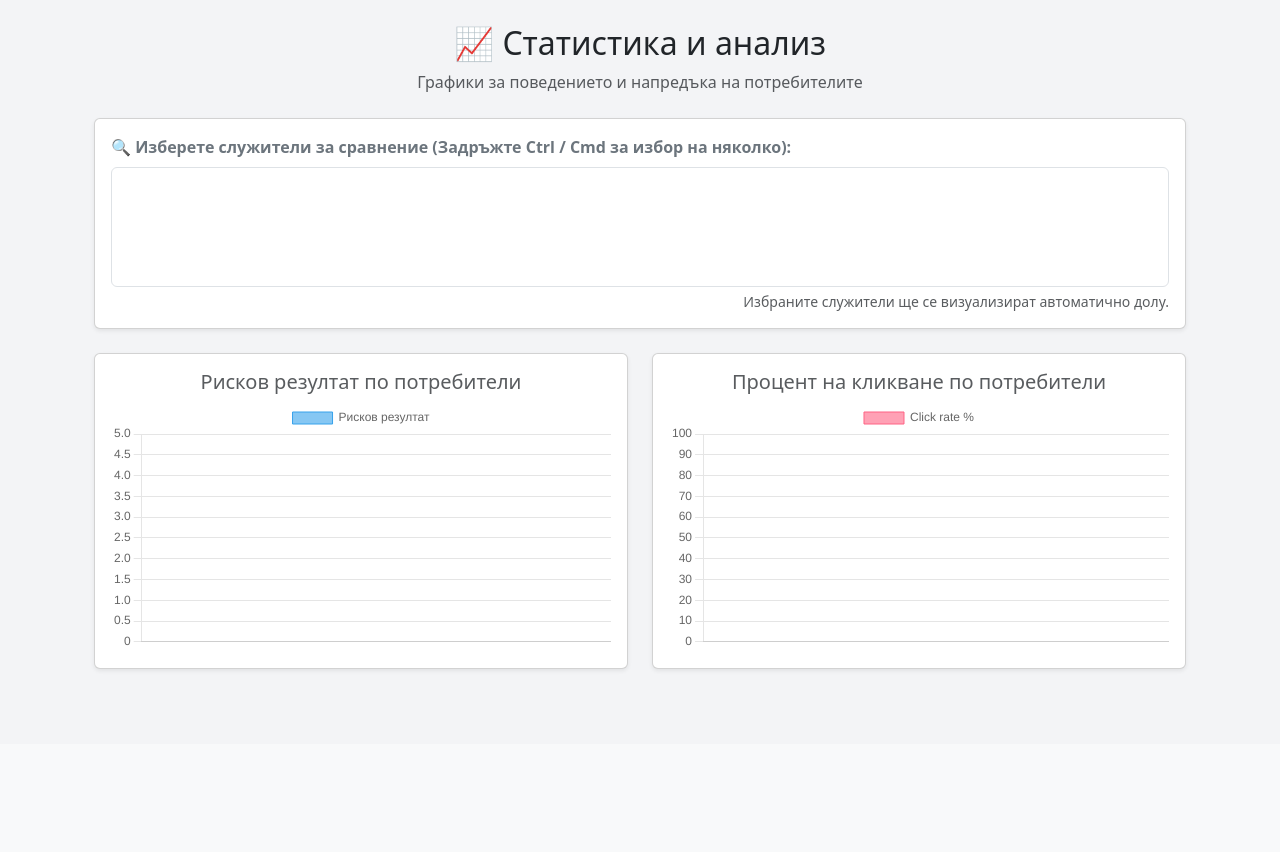
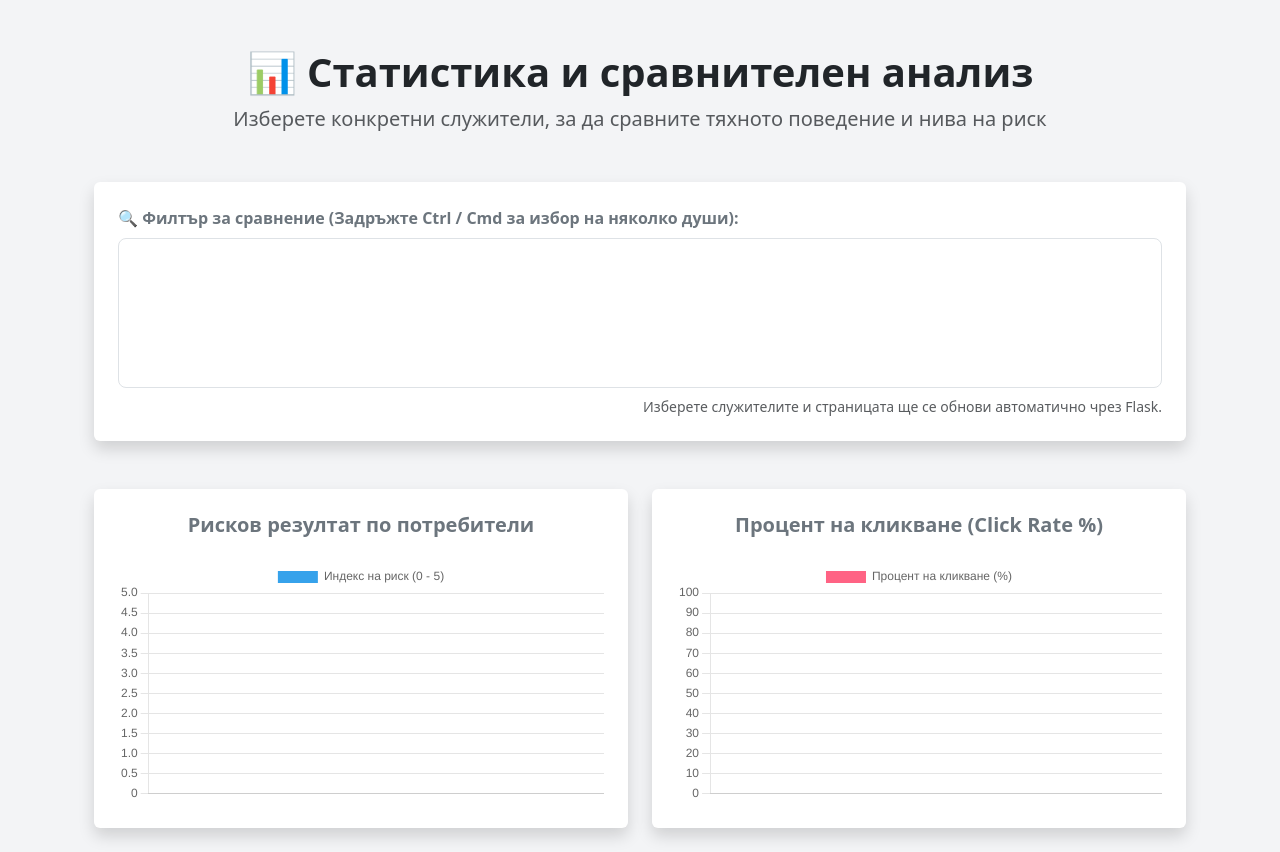
Before and after one commit to alinavvvv/phishing, a Flask app: page /statistics in a window 1280 px wide. Shown: the part 56-908 px from the top of the page. Before the commit the page ends 727 px from the top, so only its background shows below. Run offline with Flask 3, Linux system fonts and the light colour scheme; the visitor is signed in with stand-in values (Sample User, id 1); lists and menus that the app fills with data are empty.

Commit message:
Revamp statistics page layout and functionality

```diff
--- a/templates/statistics.html
+++ b/templates/statistics.html
@@ -1,35 +1,39 @@
 {% extends "base.html" %}
 
 {% block content %}
-<div class="container mt-4" style="max-width: 1200px;">
-    <div class="text-center mb-4">
-        <h2>📈 Статистика и анализ</h2>
-        <p class="text-muted">Графики за поведението и напредъка на потребителите</p>
+<div class="container mt-5" style="max-width: 1200px;">
+    <div class="text-center mb-5">
+        <h2 class="display-6 fw-bold">📊 Статистика и сравнителен анализ</h2>
+        <p class="fs-5 text-muted">Изберете конкретни служители, за да сравните тяхното поведение и нива на риск</p>
     </div>
 
-    <div class="card shadow-sm bg-white p-3 mb-4">
-        <label for="userFilter" class="form-label fw-bold text-secondary">🔍 Изберете служители за сравнение (Задръжте Ctrl / Cmd за избор на няколко):</label>
-        <select id="userFilter" class="form-select" multiple style="height: 120px;">
-            {% for u in all_users %}
-                <option value="{{ u.email }}" data-risk="{{ u.risk_score or 0 }}" data-clickrate="{{ (u.risk_score or 0) * 10 }}">
-                    {{ u.email }} (Риск: {{ u.risk_score or 0 }})
-                </option>
-            {% endfor %}
-        </select>
-        <div class="form-text text-end">Избраните служители ще се визуализират автоматично долу.</div>
+    <div class="card shadow border-0 bg-white p-4 mb-5">
+        <form method="GET" action="{{ url_for('statistics') }}">
+            <label for="userFilter" class="form-label fw-bold text-secondary mb-2">
+                🔍 Филтър за сравнение (Задръжте Ctrl / Cmd за избор на няколко души):
+            </label>
+            <select id="userFilter" name="selected_users" class="form-select fs-5" multiple style="height: 150px; border-radius: 8px;" onchange="this.form.submit()">
+                {% for u in all_users %}
+                    <option value="{{ u.email }}" {% if u.email in selected_emails or (not selected_emails and loop.index <= 5) %}selected{% endif %}>
+                        📧 {{ u.email }} (Риск: {{ u.risk_score or 0 }})
+                    </option>
+                {% endfor %}
+            </select>
+            <div class="form-text text-muted mt-2 text-end">Изберете служителите и страницата ще се обнови автоматично чрез Flask.</div>
+        </form>
     </div>
 
     <div class="row">
-        <div class="col-md-6 mb-4">
-            <div class="card p-3 shadow-sm bg-white">
-                <h5 class="card-title text-muted text-center">Рисков резултат по потребители</h5>
-                <canvas id="riskBarChart" style="max-height: 350px;"></canvas>
+        <div class="col-lg-6 mb-4">
+            <div class="card p-4 shadow border-0 bg-white h-100">
+                <h5 class="fw-bold text-secondary text-center mb-4">Рисков резултат по потребители</h5>
+                <canvas id="riskBarChart" style="max-height: 380px;"></canvas>
             </div>
         </div>
-        <div class="col-md-6 mb-4">
-            <div class="card p-3 shadow-sm bg-white">
-                <h5 class="card-title text-muted text-center">Процент на кликване по потребители</h5>
-                <canvas id="clickRateBarChart" style="max-height: 350px;"></canvas>
+        <div class="col-lg-6 mb-4">
+            <div class="card p-4 shadow border-0 bg-white h-100">
+                <h5 class="fw-bold text-secondary text-center mb-4">Процент на кликване (Click Rate %)</h5>
+                <canvas id="clickRateBarChart" style="max-height: 380px;"></canvas>
             </div>
         </div>
     </div>
@@ -37,82 +41,44 @@
 
 <script src="https://cdn.jsdelivr.net/npm/chart.js"></script>
 <script>
-    const userFilter = document.getElementById('userFilter');
+    // Тук JavaScript-ът е изключително прост и служи само за визуализиране на готовите масиви от Python
+    document.addEventListener("DOMContentLoaded", function() {
 
-    // Дефинираме двете графики глобално
-    let riskChart;
-    let clickRateChart;
-
-    // Функция, която събира избраните данни и обновява графиките
-    function updateCharts() {
-        let labels = [];
-        let riskValues = [];
-        let clickRateValues = [];
-
-        // Вземаме само маркираните (селектирани) опции от менюто
-        const selectedOptions = Array.from(userFilter.selectedOptions);
-
-        // Ако потребителят не е избрал нищо, показваме първите 5 по подразбиране
-        const optionsToDisplay = selectedOptions.length > 0 ? selectedOptions : Array.from(userFilter.options).slice(0, 5);
-
-        optionsToDisplay.forEach(option => {
-            labels.append(option.value);
-            riskValues.append(parseFloat(option.getAttribute('data-risk')));
-            clickRateValues.append(parseFloat(option.getAttribute('data-clickrate')));
+        // Графика 1: Риск (Данните идват директно филтрирани от Flask чрез |tojson)
+        new Chart(document.getElementById('riskBarChart').getContext('2d'), {
+            type: 'bar',
+            data: {
+                labels: {{ labels|tojson }},
+                datasets: [{
+                    label: 'Индекс на риск (0 - 5)',
+                    data: {{ risk_scores|tojson }},
+                    backgroundColor: '#36a2eb',
+                    borderRadius: 5
+                }]
+            },
+            options: {
+                responsive: true,
+                scales: { y: { beginAtZero: true, max: 5 } }
+            }
         });
 
-        // Обновяване на Графика 1 (Рисков резултат)
-        riskChart.data.labels = labels;
-        riskChart.data.datasets[0].data = riskValues;
-        riskChart.update();
-
-        // Обновяване на Графика 2 (Процент на кликване)
-        clickRateChart.data.labels = labels;
-        clickRateChart.data.datasets[0].data = clickRateValues;
-        clickRateChart.update();
-    }
-
-    // Инициализиране на празни графики при зареждане на страницата
-    document.addEventListener("DOMContentLoaded", function() {
-        // Графика 1
-        const ctx1 = document.getElementById('riskBarChart').getContext('2d');
-        riskChart = new Chart(ctx1, {
+        // Графика 2: Кликвания
+        new Chart(document.getElementById('clickRateBarChart').getContext('2d'), {
             type: 'bar',
             data: {
-                labels: [],
+                labels: {{ labels|tojson }},
                 datasets: [{
-                    label: 'Рисков резултат',
-                    data: [],
-                    backgroundColor: 'rgba(54, 162, 235, 0.6)',
-                    borderColor: 'rgba(54, 162, 235, 1)',
-                    borderWidth: 1
+                    label: 'Процент на кликване (%)',
+                    data: {{ click_rates|tojson }},
+                    backgroundColor: '#ff6384',
+                    borderRadius: 5
                 }]
             },
-            options: { scales: { y: { beginAtZero: true, max: 5 } } }
+            options: {
+                responsive: true,
+                scales: { y: { beginAtZero: true, max: 100 } }
+            }
         });
-
-        // Графика 2
-        const ctx2 = document.getElementById('clickRateBarChart').getContext('2d');
-        clickRateChart = new Chart(ctx2, {
-            type: 'bar',
-            data: {
-                labels: [],
-                datasets: [{
-                    label: 'Click rate %',
-                    data: [],
-                    backgroundColor: 'rgba(255, 99, 132, 0.6)',
-                    borderColor: 'rgba(255, 99, 132, 1)',
-                    borderWidth: 1
-                }]
-            },
-            options: { scales: { y: { beginAtZero: true, max: 100 } } }
-        });
-
-        // Стартираме първоначалното зареждане на данните
-        updateCharts();
-
-        // Слушаме за промяна в избора (когато администраторът кликне на друг потребител)
-        userFilter.addEventListener('change', updateCharts);
     });
 </script>
 {% endblock %}
```
